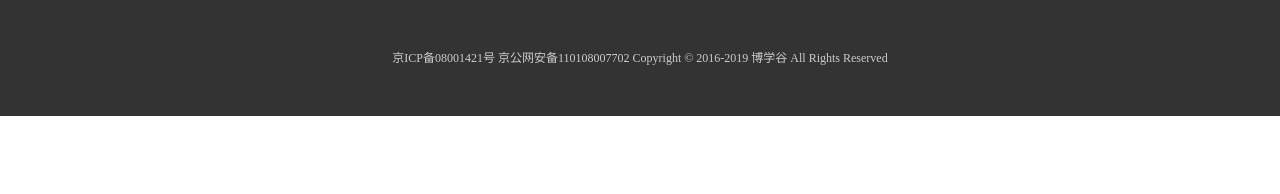
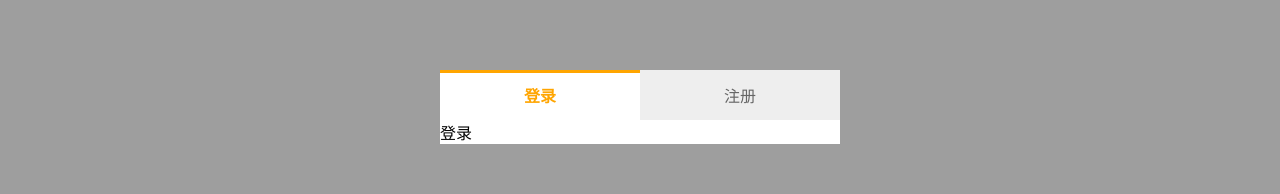
Before and after one commit to hui0924-wang/xylv_one, a Nuxt app: page /user/login in a window 1280 px wide. Shown: the part 304-498 px from the top of the page. Built offline with nearby package versions, Linux system fonts and the light colour scheme; a small style sheet from the web is missing.

Commit message:
登录的表单样式

```diff
--- a/components/Header.vue
+++ b/components/Header.vue
@@ -35,7 +35,7 @@
             <el-dropdown-item>黄金糕</el-dropdown-item>
           </el-dropdown-menu>
         </el-dropdown>
-        <nuxt-link class="login_link"  to="/"> 登录 / 注册 </nuxt-link>
+        <nuxt-link class="login_link"  to="/user/login"> 登录 / 注册 </nuxt-link>
       </div>
     </div>
   </div>
--- a/pages/index.vue
+++ b/pages/index.vue
@@ -54,6 +54,9 @@ export default {
 </script>
 
 <style  lang="less" scoped  >
+.xyly_index{
+  min-width: 1000px;
+}
 .index_carousel {
   position: relative;
   .index_tabs {
--- a/pages/user/login.vue
+++ b/pages/user/login.vue
@@ -1,13 +1,70 @@
 <template>
-  <div>登录</div>
+  <div class="login">
+    <div class="login_main">
+      <div class="login_main_title">
+        <div class="title_item" :class="currentIndex===index?'active':''"   @click="currentIndex=index" v-for="(item,index) in ['登录','注册']" :key="index"  >{{item}}</div>
+      </div>
+      <div class="login_main_content">
+        <!-- 登录组件 -->
+        <div  v-if="currentIndex===0"  >登录</div>
+        <!-- 注册组件 -->
+        <div v-else>注册</div>
+      </div>
+
+    </div>
+  </div>
 </template>
 
 <script>
 export default {
-
-}
+  data() {
+    return {
+      currentIndex:0
+    }
+  },
+};
 </script>
 
-<style>
-
+<style  lang="less" scoped>
+.login {
+  height: 700px;
+  min-width: 1000px;
+  background: url(http://127.0.1:1337/assets/images/th03.jfif) center center;
+  position: relative;
+  .login_main{
+    position: absolute;
+    background-color: #fff;
+    width: 400px;
+    top:50%;
+    left: 50%;
+    transform: translate(-50%,-50%);
+    .login_main_title{
+      height: 50px;
+      color: #666;
+      background-color: #eeeeee;
+      display: flex;
+      .title_item{
+        flex: 1;
+        display: flex;
+        justify-content: center;
+        align-items: center;
+      }
+      .active{
+        color: orange;
+        position: relative;
+        background-color: #fff;
+        font-weight: 600;
+        &::before{
+          content: "";
+          position: absolute;
+          top: 0;
+          left: 0;
+          width: 100%;
+          height: 3px;
+          background-color: orange;
+        }
+      }
+    }
+  }
+}
 </style>
```
